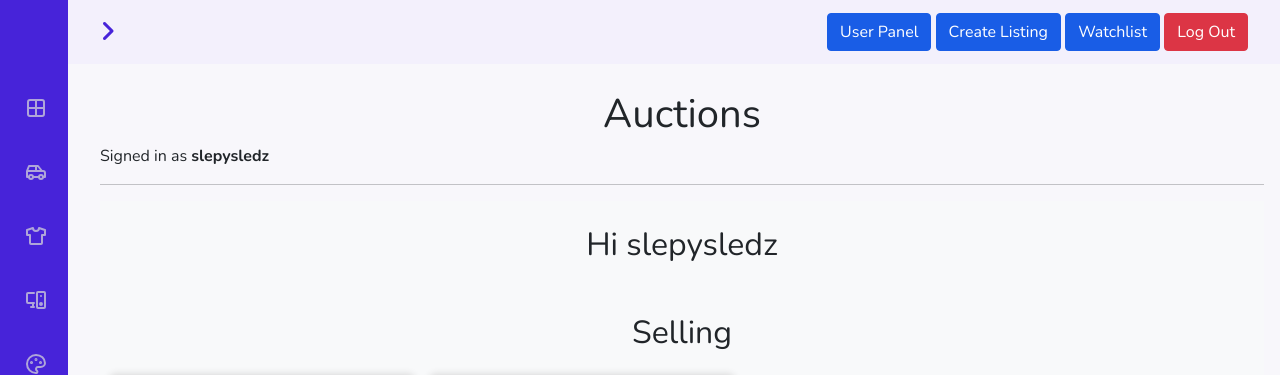
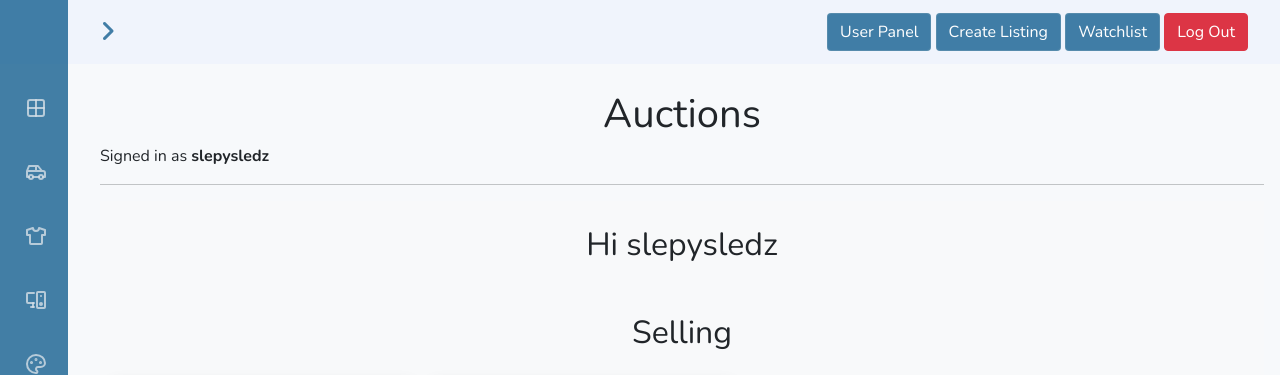
Before and after one commit to JSerwatka/CS50-Commerce, a Django app: page /user_panel in a window 1280 px wide. Shown: the top 375 px of the page. Run offline with Django 3.2, Linux system fonts and the light colour scheme; a user stored in the database is signed in; data comes from the database, SQL or seed files in the repository; some libraries are stand-ins or nearby versions.

Commit message:
feat: new main color

```diff
--- a/auctions/static/auctions/sidebar.css
+++ b/auctions/static/auctions/sidebar.css
@@ -3,10 +3,10 @@
 :root {
     --header-height: 3rem;
     --nav-width: 68px;
-    --first-color: #4723D9;
-    --first-color-light: #AFA5D9;
-    --white-color: #f3f0fc;
-    --white-color-light: #f7f6fbd0;
+    --first-color: rgba(21, 95, 144, 0.8);
+    --first-color-light: rgba(212, 223, 230, 0.8);
+    --white-color: #f0f4fc;
+    --white-color-light: #f6f8fbd0;
     --body-font: 'Nunito', sans-serif;
     --normal-font-size: 1rem;
     --z-fixed: 100
--- a/auctions/static/auctions/styles.css
+++ b/auctions/static/auctions/styles.css
@@ -1,6 +1,7 @@
 :root {
-    --first-blue: #195DE6;
-    --first-blue-light: #4275da;
+    --first-blue: rgba(21, 95, 144, 0.8);
+    --first-blue-light: rgba(92, 143, 174, 0.8);
+    --white-color: #f0f4fc;
 }
 
 
@@ -10,16 +11,22 @@ body {
     padding: 10px;
 }
 
+.shadow {
+    -webkit-box-shadow: 0px 0px 7px 3px rgb(216 216 216);
+    -moz-box-shadow: 0px 0px 7px 3px rgb(216 216 216);
+    box-shadow: 0px 0px 7px 3px rgb(216 216 216);
+}
+
 .nav-link {
     color: white;
     padding: 0;
 }
 
-.nav-buttons .nav-button {
+.btn-new-blue {
     background-color: var(--first-blue);
-    border-color:  var(--first-blue);
+    border-color:  var(--first-blue-light);
 }
-.nav-button:hover {
+.btn-new-blue:hover {
     background-color: var(--first-blue-light);
     border-color:  var(--first-blue-light);
 }
--- a/auctions/templates/auctions/create_listing.html
+++ b/auctions/templates/auctions/create_listing.html
@@ -23,7 +23,7 @@
             <label for="id_image_url">{{ form.image_url.label }}:</label>
             {{ form.image_url }}
         </div>
-        <button type="submit" class="btn btn-primary" aria-label="submit">Submit</button>
+        <button type="submit" class="btn btn-primary btn-new-blue" aria-label="submit">Submit</button>
     </form>
 </div>
 {% endblock %}
--- a/auctions/templates/auctions/layout.html
+++ b/auctions/templates/auctions/layout.html
@@ -36,23 +36,23 @@
             </div>
             <div class="nav-buttons">
                 {% if user.is_authenticated %}
-                    <button type="button" class="btn btn-primary nav-button">
+                    <button type="button" class="btn btn-primary btn-new-blue">
                         <a class="nav-link" href="{% url 'auctions:user_panel' %}">User Panel</a>
                     </button>
-                    <button type="button" class="btn btn-primary nav-button">
+                    <button type="button" class="btn btn-primary btn-new-blue">
                         <a class="nav-link" href="{% url 'auctions:create_listing' %}">Create Listing</a>
                     </button>
-                    <button type="button" class="btn btn-primary nav-button">
+                    <button type="button" class="btn btn-primary btn-new-blue">
                         <a class="nav-link" href="{% url 'auctions:watchlist' %}">Watchlist</a>
                     </button>
                     <button type="button" class="btn btn-danger">
                         <a class="nav-link" href="{% url 'auctions:logout' %}">Log Out</a>
                     </button>
                 {% else %}
-                    <button type="button" class="btn btn-primary nav-button">
+                    <button type="button" class="btn btn-primary btn-new-blue">
                         <a class="nav-link" href="{% url 'auctions:login' %}">Log In</a>
                     </button>
-                    <button type="button" class="btn btn-primary nav-button">
+                    <button type="button" class="btn btn-primary btn-new-blue">
                         <a class="nav-link" href="{% url 'auctions:register' %}">Register</a>
                     </button>
                 {% endif %}
--- a/auctions/templates/auctions/login.html
+++ b/auctions/templates/auctions/login.html
@@ -19,7 +19,7 @@
             {% if request.GET.next %}
                 <input type="hidden" name="next" value="{{ request.GET.next }}">
             {% endif %}
-            <input class="btn btn-primary" type="submit" value="Login">
+            <input class="btn btn-primary btn-new-blue" type="submit" value="Login">
         </form>
         Don't have an account? <a href="{% url 'auctions:register' %}">Register here.</a>
     </div>
--- a/auctions/templates/auctions/partials/listing_layout.html
+++ b/auctions/templates/auctions/partials/listing_layout.html
@@ -1,5 +1,5 @@
 
-<div class="card auction-item mb-4">
+<div class="card auction-item mb-4 shadow">
     <a href="{% url 'auctions:listing_page' auction_id=auction.id %}">
     {% if auction.image_url %}
         <div class="card-image-wrapper">
--- a/auctions/templates/auctions/register.html
+++ b/auctions/templates/auctions/register.html
@@ -22,7 +22,7 @@
             <div class="mb-3">
                 <input class="form-control" type="password" name="confirmation" placeholder="Confirm Password">
             </div>
-            <input class="btn btn-primary" type="submit" value="Register">
+            <input class="btn btn-primary btn-new-blue" type="submit" value="Register">
         </form>
 
         Already have an account? <a href="{% url 'auctions:login' %}">Log In here.</a>
```
Also changed, not shown: other parts of auctions/static/auctions/styles.css (+7 -67 lines).
